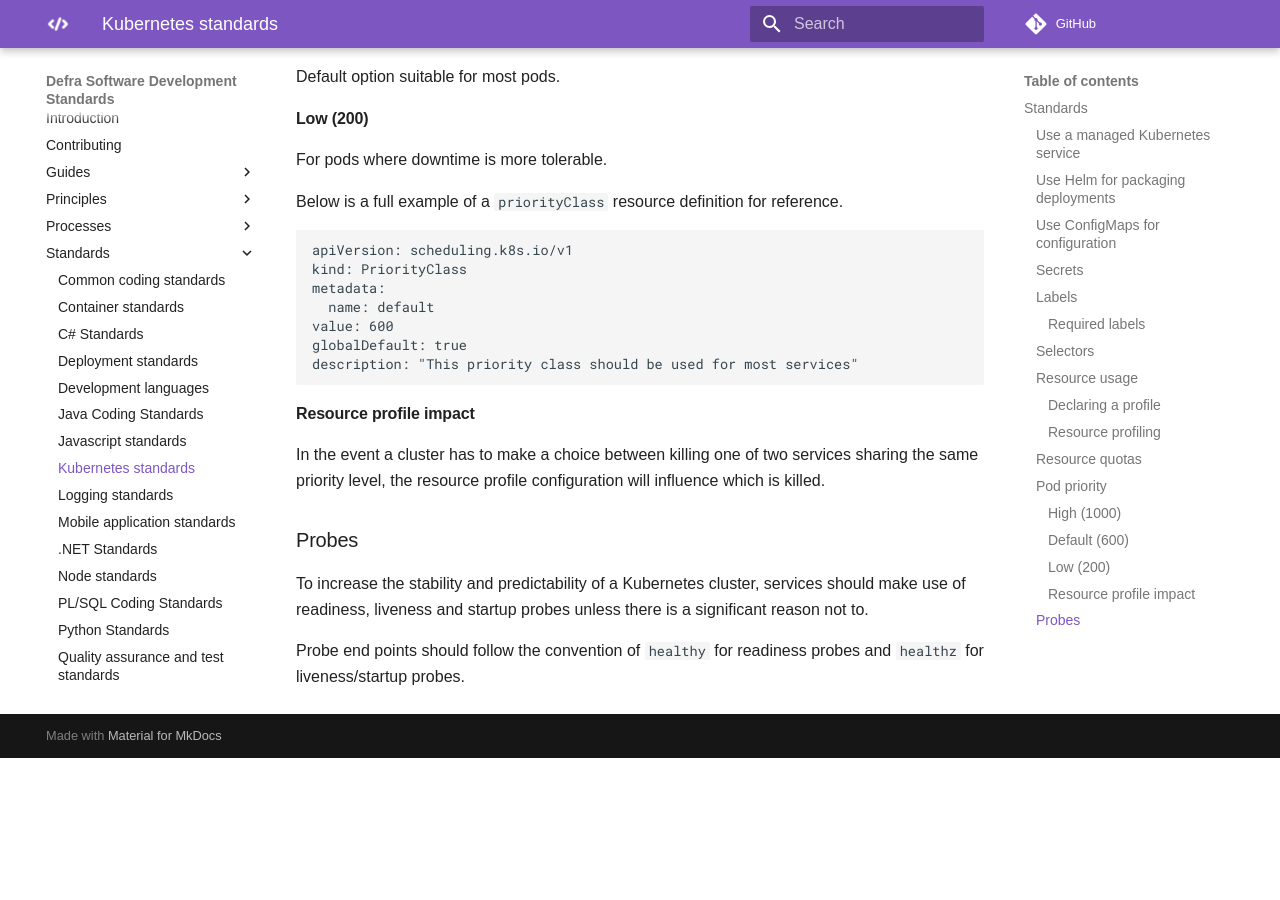
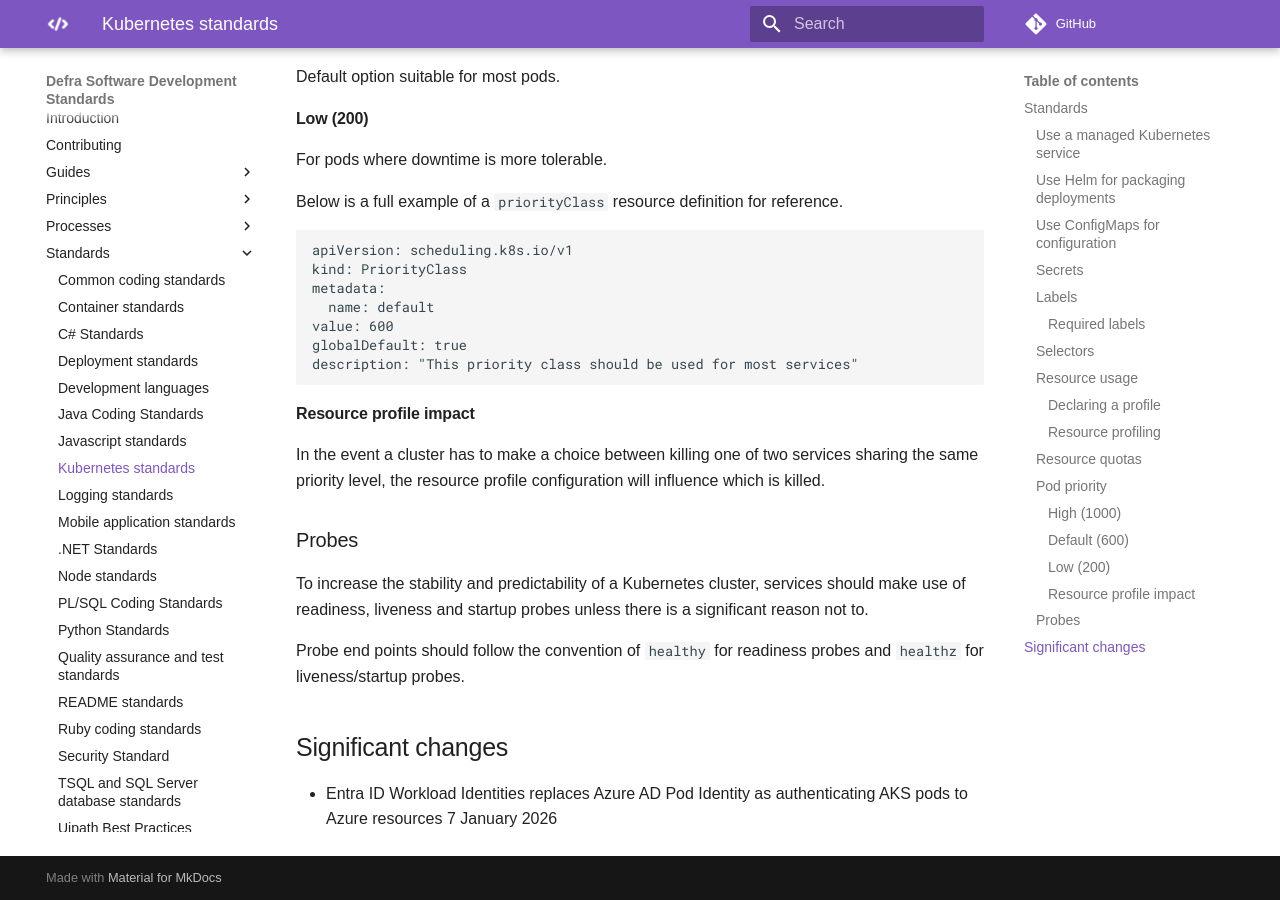
Before and after one commit to DEFRA/software-development-standards, an MkDocs documentation site: the page built from docs/standards/kubernetes_standards.md, in a window 1280 px wide and 900 px high, scrolled down 3588 px. Built offline with MkDocs 1.6.1 and Material for MkDocs 9.7.7, drawn with Linux system fonts in a browser that asks for light colours; some web fonts are replaced; comment, search, counter and statistics services are not loaded; before the commit the page ends 4346 px from its top, so only the background shows below that.

Commit message:
Add significant change standard

```diff
--- a/docs/standards/kubernetes_standards.md
+++ b/docs/standards/kubernetes_standards.md
@@ -128,3 +128,6 @@ In the event a cluster has to make a choice between killing one of two services
 To increase the stability and predictability of a Kubernetes cluster, services should make use of readiness, liveness and startup probes unless there is a significant reason not to.
 
 Probe end points should follow the convention of `healthy` for readiness probes and `healthz` for liveness/startup probes.
+
+## Significant changes
+- Entra ID Workload Identities replaces Azure AD Pod Identity as authenticating AKS pods to Azure resources 7 January 2026
```
